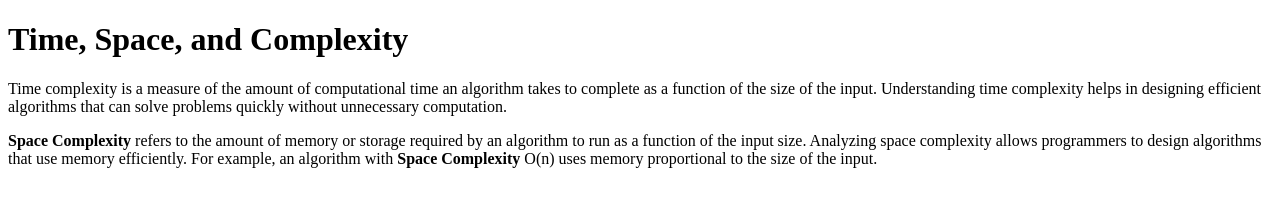
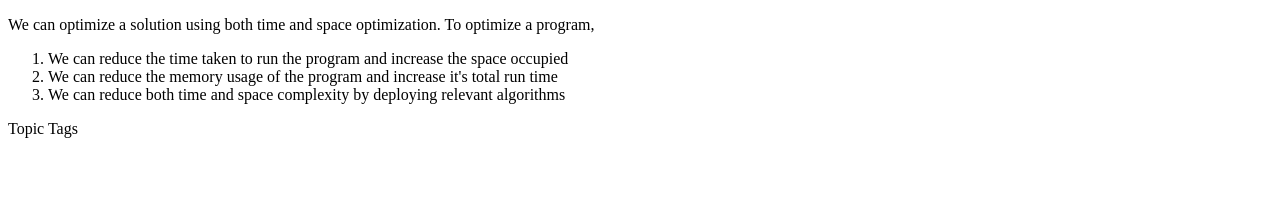
Before and after one commit to acciojob/time-and-space-complexity-subishga06, a website: page main.html in a window 1280 px wide. Drawn offline with Linux system fonts and the light colour scheme.

Commit message:
created a submission

```diff
--- a/main.html
+++ b/main.html
@@ -1,31 +1,22 @@
 <!DOCTYPE html>
+<html lang="en">
+<head>
+    <meta charset="UTF-8">
+    <title>Code Optimization</title>
+</head>
+<body>
 
-<html>
+    <p>We can optimize a solution using both time and space optimization. To optimize a program,</p>
 
-<head>
-	<link rel="stylesheet" href="styles.css">
-</head>
+    <ol>
+        <li>We can reduce the time taken to run the program and increase the space occupied</li>
 
-<body>
-    <!-- Body content starts here -->
+        <li>We can reduce the memory usage of the program and increase it's total run time</li>
 
-    <h1>Time, Space, and Complexity</h1>
+        <li>We can reduce both time and space complexity by deploying relevant algorithms</li>
+    </ol>
 
-    <p>
-        Time complexity is a measure of the amount of computational time an algorithm takes to complete as a function of the size of the input.
-        Understanding time complexity helps in designing efficient algorithms that can solve problems quickly without unnecessary computation.
-    </p>
+    <div>Topic Tags</div>
 
-    <p>
-        <b>Space Complexity</b> refers to the amount of memory or storage required by an algorithm to run as a function of the input size.
-        Analyzing space complexity allows programmers to design algorithms that use memory efficiently.
-        For example, an algorithm with <b>Space Complexity</b> O(n) uses memory proportional to the size of the input.
-    </p>
-
-    <!-- Body content ends here -->
-
-    <script type="text/javascript" src="./script.js"></script>
 </body>
-
-
 </html>
```
